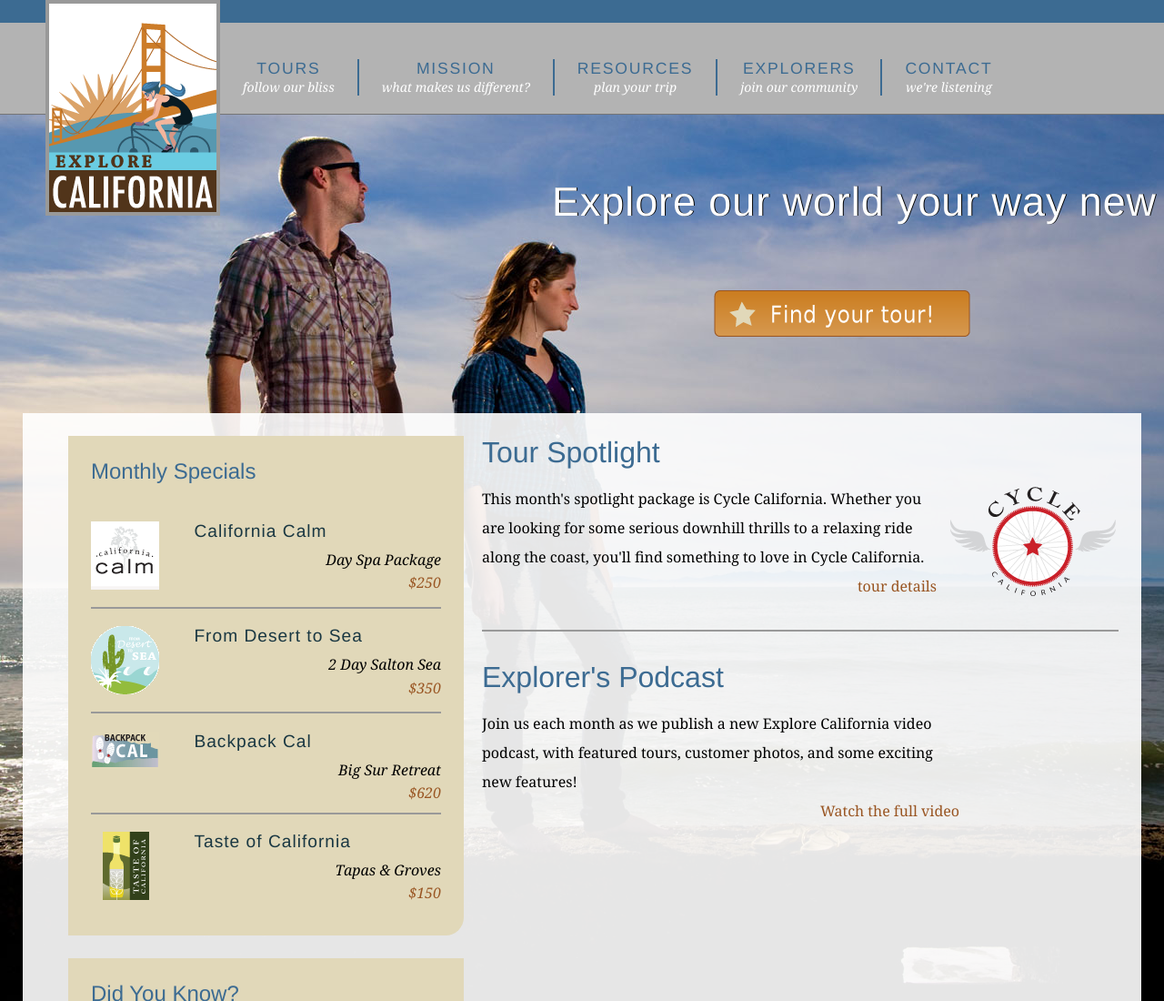
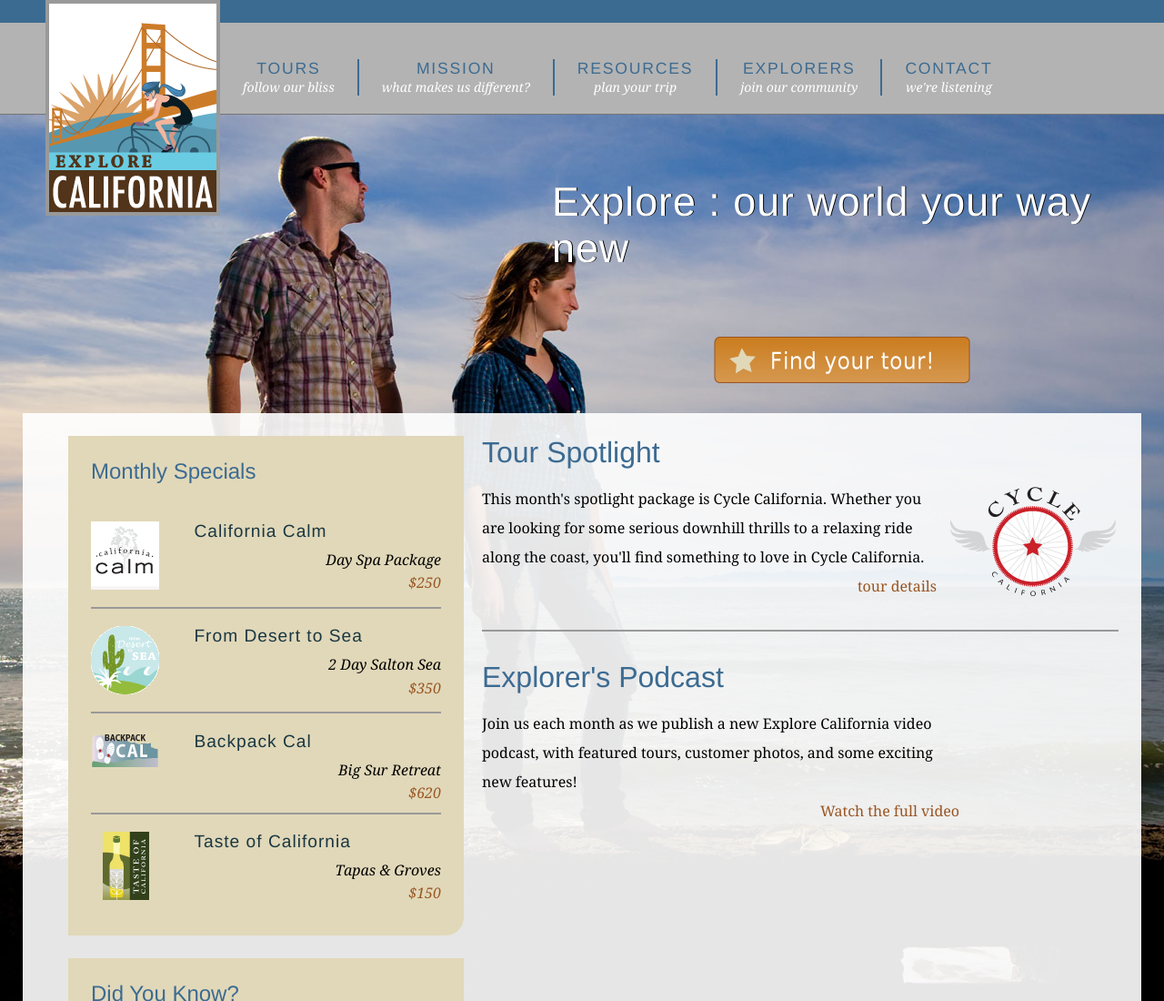
Before and after one commit to admikar/explore_california, a plain HTML site: page index.html in a window 1280 px wide. Shown: the top 1100 px of the page at 91% size. Drawn offline with Linux system fonts and the light colour scheme.

Commit message:
Swap out for : in index.html

```diff
--- a/index.html
+++ b/index.html
@@ -55,7 +55,7 @@
       </div>
 
       <div id="actionCall">
-        <h1>Explore our world your way new</h1>
+        <h1>Explore : our world your way new</h1>
         <a href="tours.html" title="Find your tour!"><h2>Find your tour</h2></a>
       </div>
 
```
